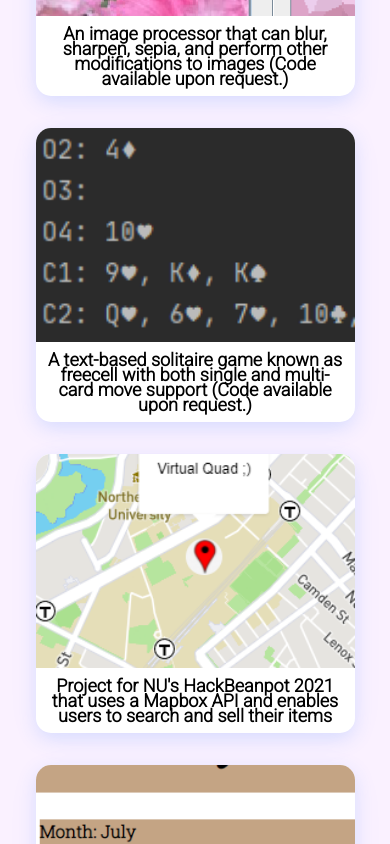
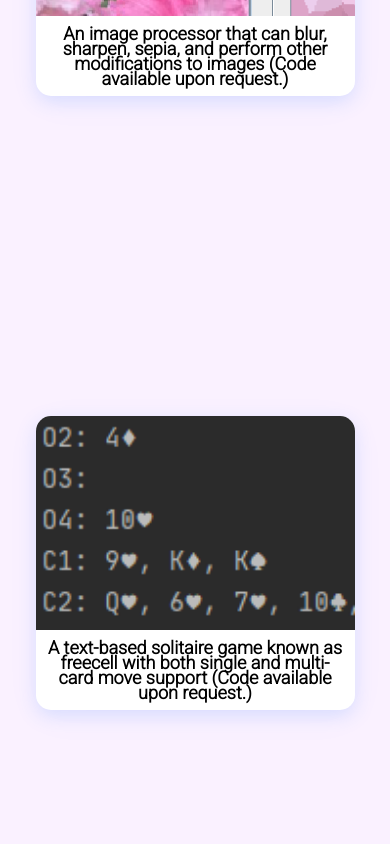
Before and after one commit to clue4/clue4.github.io, a React (Create React App) app: page / in a window 390 px wide. Shown: the part 1560-2404 px from the top of the page. Built offline with nearby package versions, Linux system fonts and the light colour scheme; a web font is replaced by a local one.

Commit message:
testing margin vs mobile (so many unnecessary commits but unsure how else to test on actual mobile)

```diff
--- a/src/components/Projects.css
+++ b/src/components/Projects.css
@@ -110,7 +110,7 @@
 
 @media only screen and (max-width: 1024px) {
   .project-item {
-    margin-bottom: 2rem;
+    margin-bottom: 20rem;
   }
 }
 
```
